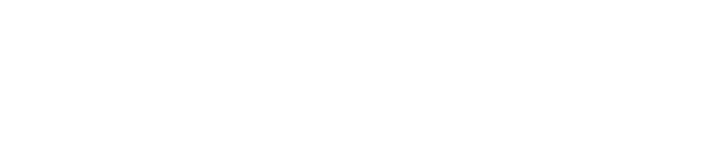
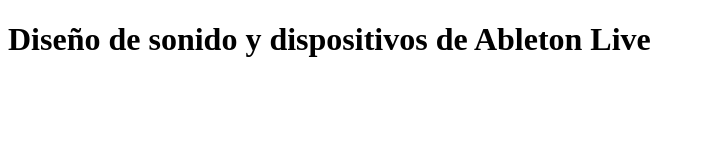
Before and after one commit to jobedosan/Dise-o-de-sonido-y-dispositivos-de-ableton, a plain HTML site: page pages/index.html in a window 1280 px wide. Shown: the whole page, without its empty margins (0-705 px from the left). Drawn offline with Linux system fonts and the light colour scheme.

Commit message:
H1, title y descripción en el head agregados

```diff
--- a/pages/index.html
+++ b/pages/index.html
@@ -2,11 +2,16 @@
 <html lang="es">
 <head>
     <meta charset="UTF-8">
+    <meta http-equiv="X-UA-Compatible" content="IE=edge">
     <meta name="viewport" content="width=device-width, initial-scale=1.0">
-    <title>Diseño de audio</title>
-    <link rel="stylesheet" href="">
+    <meta name="description" content="Página descriptiva del diseño de sonido y dispositivos de Ableton Live">
+    <title>Diseño de sonido</title>
+    <link rel="stylesheet" href="../css/estilos.css">
 </head>
 <body>
+    <h1>
+        Diseño de sonido y dispositivos de Ableton Live
+    </h1>
 
 </body>
 </html>
```
Also changed, not shown: css/styles.css (added).
